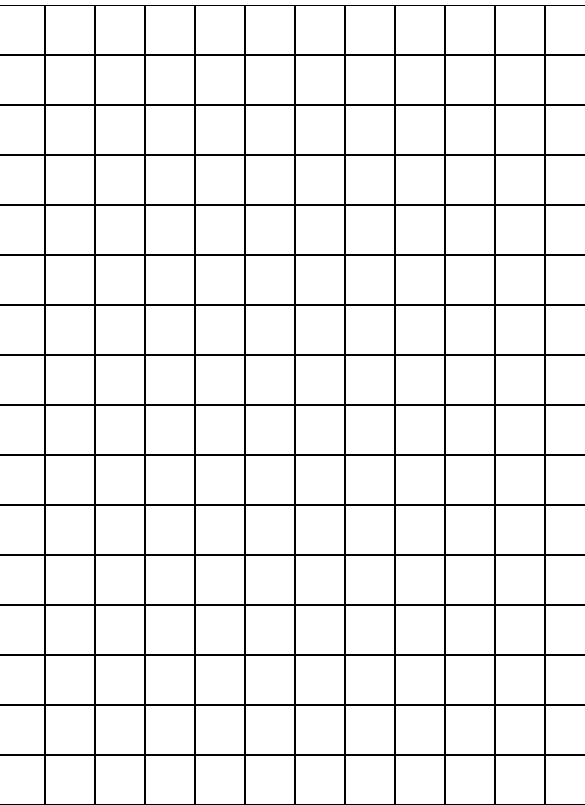
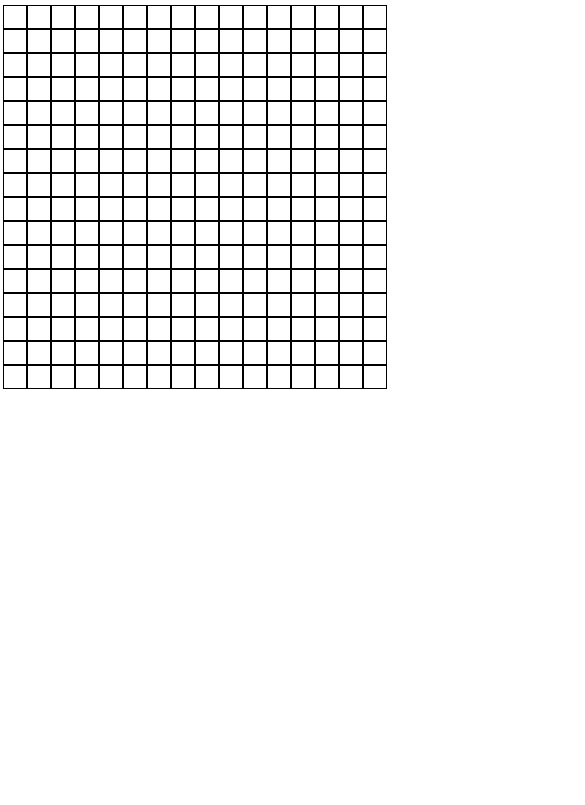
Before and after one commit to augustopdelima/Etch-a-Sketch, a plain HTML site: page index.html in a window 390 px wide. Shown: the part 88-893 px from the top of the page, 585 px wide, since content can reach past the window. After the commit the page ends 844 px from the top, so only its background shows below. Drawn offline with Linux system fonts and the light colour scheme.

Commit message:
Fix grid calculation to handle large block counts and improve responsiveness

```diff
--- a/src/index.js
+++ b/src/index.js
@@ -1,3 +1,5 @@
+
+const MAX_WINDOW_SIZE = 800;
 
 function addHover() {
     const grid = document.getElementById("root");
@@ -18,13 +20,21 @@ function addHover() {
 function createGrid(gridBlocks = 16) {
     const grid = document.getElementById("root");
     let gridArea = gridBlocks * gridBlocks;
-    let blockSize = grid.clientWidth / gridBlocks - 2;
+
+    let windowWidth = window.innerWidth > MAX_WINDOW_SIZE ? MAX_WINDOW_SIZE : window.innerWidth;
+
+    const gridSize = Math.floor(windowWidth / gridBlocks) * gridBlocks;
+    grid.style.width = `${gridSize}px`;
+    grid.style.height = `${gridSize}px`;
+
+    let blockSize = gridSize / gridBlocks;
 
     for (let i = 0; i < gridArea; i++) {
         let block = document.createElement("div");
         block.id = i;
         block.classList.add("grid-block");
-        block.style.width = `${blockSize}px`
+        block.style.height = `${blockSize}px`;
+        block.style.width = `${blockSize}px`;
 
         grid.appendChild(block);
     }
@@ -41,15 +51,17 @@ function removeGrid(){
 
 function handleChangeGridDisplay() {
     const input = document.getElementById("input-grid");
+    const rangeNumber = document.getElementById("range-number");
 
     input.addEventListener("change", (event) => {
         let value = Number(event.target.value);
 
         if(value < 1) return;
         if(value > 100) return;
-
+        rangeNumber.textContent = value;
         removeGrid();
         createGrid(value);
+
     });
 }
 
--- a/src/styles/styles.css
+++ b/src/styles/styles.css
@@ -9,8 +9,7 @@
 .root {
     display: flex;
     flex-wrap: wrap;
-    width: 800px;
-    height: 800px;
+    width: 100%;
 }
 
 .title {
@@ -33,5 +32,6 @@
 
 .grid-block {
     background-color: white;
-    border: 0.2px solid black;
+    border: 1px solid black;
+    box-sizing: border-box;
 }
```
